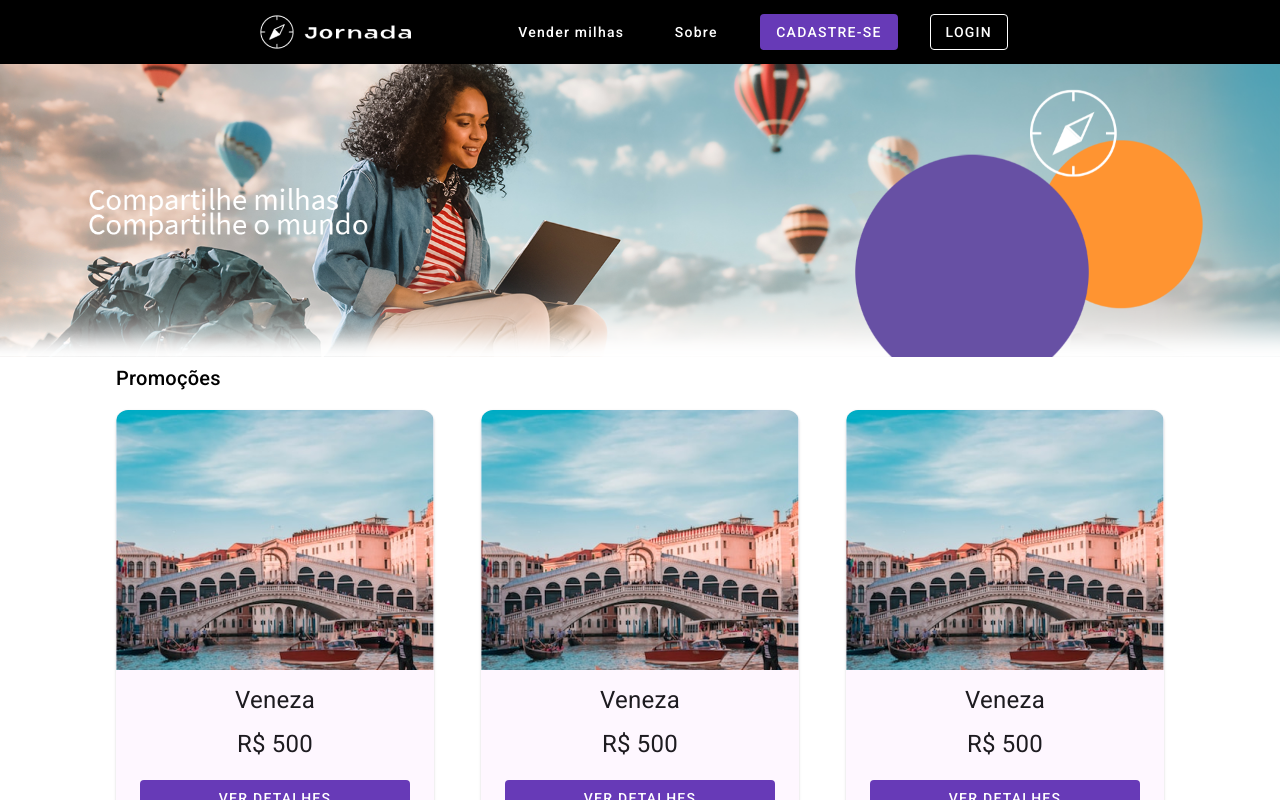
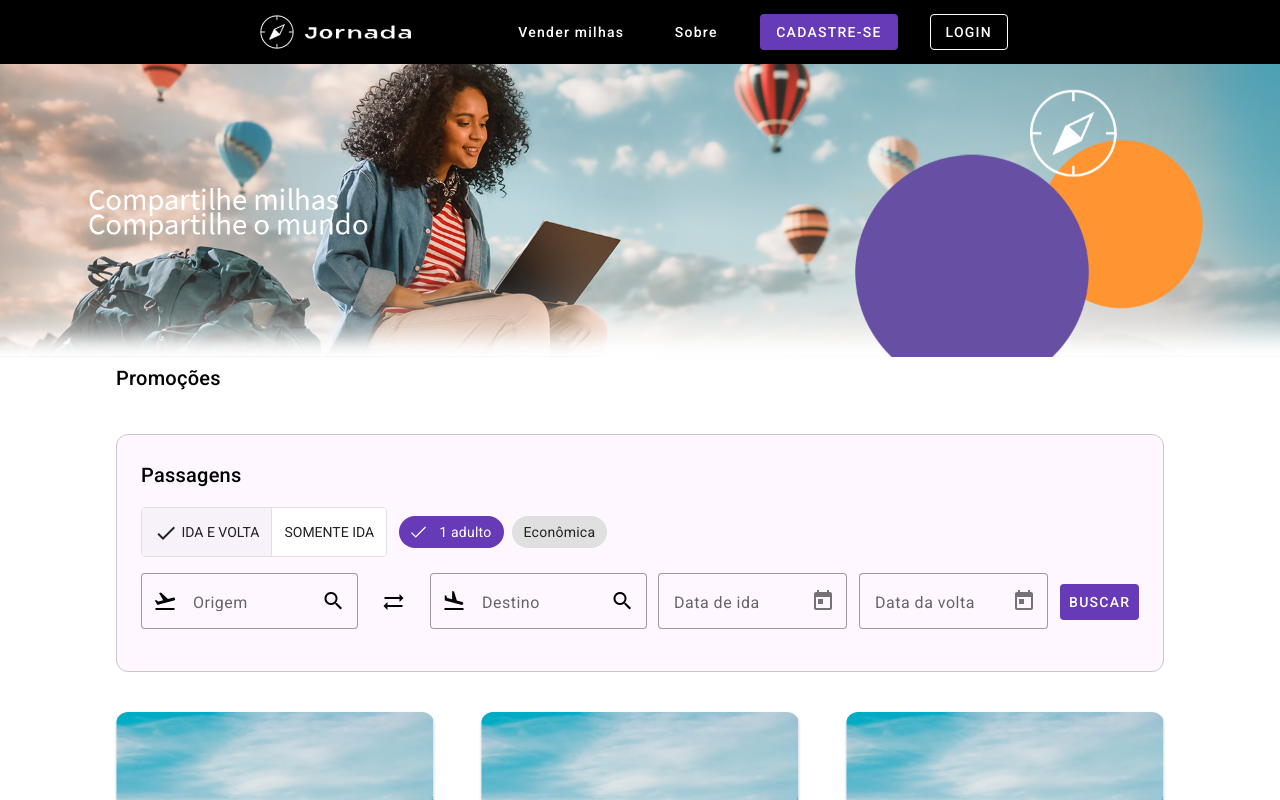
Before and after one commit to alvarobraz/angular-material-componentization, an Angular app: page / in a window 1280 px wide. Shown: the top 800 px of the page. Built offline with nearby package versions, Linux system fonts and the light colour scheme.

Commit message:
form busca - botoes -chips - campos form - capos data

```diff
--- a/src/app/pages/home/home.component.html
+++ b/src/app/pages/home/home.component.html
@@ -4,6 +4,7 @@ alt="Banner da aplicação Jornada">
 </app-banner>
 <app-container>
 <h2>Promoções</h2>
+<app-form-busca></app-form-busca>
 <div class="card-wrapper">
   <app-card-busca></app-card-busca>
   <app-card-busca></app-card-busca>
--- /dev/null
+++ b/src/app/shared/form-busca/form-busca.component.html
@@ -0,0 +1,52 @@
+<app-card [ngClass]="variant" class="form-busca">
+  <form>
+    <h2>Passagens</h2>
+    <div class="flex-container">
+      <mat-button-toggle-group aria-label="Tipo de passagem">
+        <mat-button-toggle checked>
+          <mat-icon>check</mat-icon>
+          IDA E VOLTA
+        </mat-button-toggle>
+        <mat-button-toggle>SOMENTE IDA</mat-button-toggle>
+      </mat-button-toggle-group>
+      <mat-chip-listbox (click)="openDialog()" aria-label="Seleção de passagens">
+        <mat-chip-option selected>1 adulto</mat-chip-option>
+        <mat-chip-option>Econômica</mat-chip-option>
+      </mat-chip-listbox>
+    </div>
+    <div class="flex-container">
+      <mat-form-field class="input-container" appearance="outline">
+        <mat-label>Origem</mat-label>
+        <mat-icon matPrefix>
+          flight_takeoff
+        </mat-icon>
+        <input matInput placeholder="Origem">
+        <mat-icon matSuffix>search</mat-icon>
+      </mat-form-field>
+      <button mat-icon-button>
+        <mat-icon>sync_alt</mat-icon>
+      </button>
+      <mat-form-field class="input-container" appearance="outline">
+        <mat-label>Destino</mat-label>
+        <mat-icon matPrefix>
+          flight_land
+        </mat-icon>
+        <input matInput placeholder="Destino">
+        <mat-icon matSuffix>search</mat-icon>
+      </mat-form-field>
+      <mat-form-field class="input-container" appearance="outline">
+        <mat-label>Data de ida</mat-label>
+        <input matInput [matDatepicker]="ida">
+        <mat-datepicker-toggle matIconSuffix [for]="ida"></mat-datepicker-toggle>
+        <mat-datepicker #ida></mat-datepicker>
+      </mat-form-field>
+      <mat-form-field class="input-container" appearance="outline">
+        <mat-label>Data da volta</mat-label>
+        <input matInput [matDatepicker]="volta">
+        <mat-datepicker-toggle matIconSuffix [for]="volta"></mat-datepicker-toggle>
+        <mat-datepicker #volta></mat-datepicker>
+      </mat-form-field>
+      <button mat-flat-button color="primary">BUSCAR</button>
+    </div>
+  </form>
+</app-card>
--- /dev/null
+++ b/src/app/shared/form-busca/form-busca.component.scss
@@ -0,0 +1,16 @@
+.form-busca {
+  margin: 40px 0;
+  display: block;
+  .flex-container {
+    display: flex;
+    align-items: center;
+    gap: 12px;
+    margin: 16px 0;
+  }
+  .input-container {
+    margin-bottom: -1.25em;
+  }
+  .mat-button-toggle-checked {
+    background-color: #F7F2FA;
+ }
+}
--- /dev/null
+++ b/src/app/shared/form-busca/form-busca.component.ts
@@ -0,0 +1,16 @@
+import { Component, Input } from '@angular/core';
+
+@Component({
+  selector: 'app-form-busca',
+  templateUrl: './form-busca.component.html',
+  styleUrls: ['./form-busca.component.scss']
+})
+export class FormBuscaComponent {
+
+  @Input() variant: 'primary' | 'secondary' = 'primary'
+
+  public openDialog() {
+
+  }
+
+}
```
Also changed, not shown: src/app/app.module.ts (+18 -2 lines), 1 other file (tests, documents, lock files or other folders).
